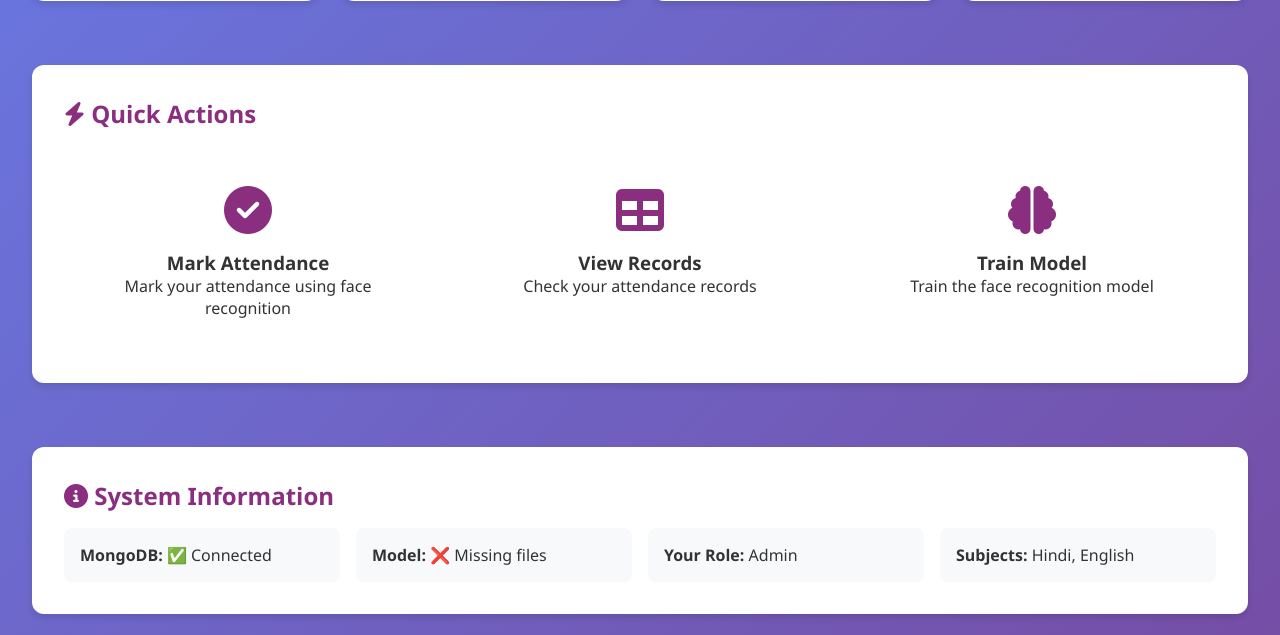
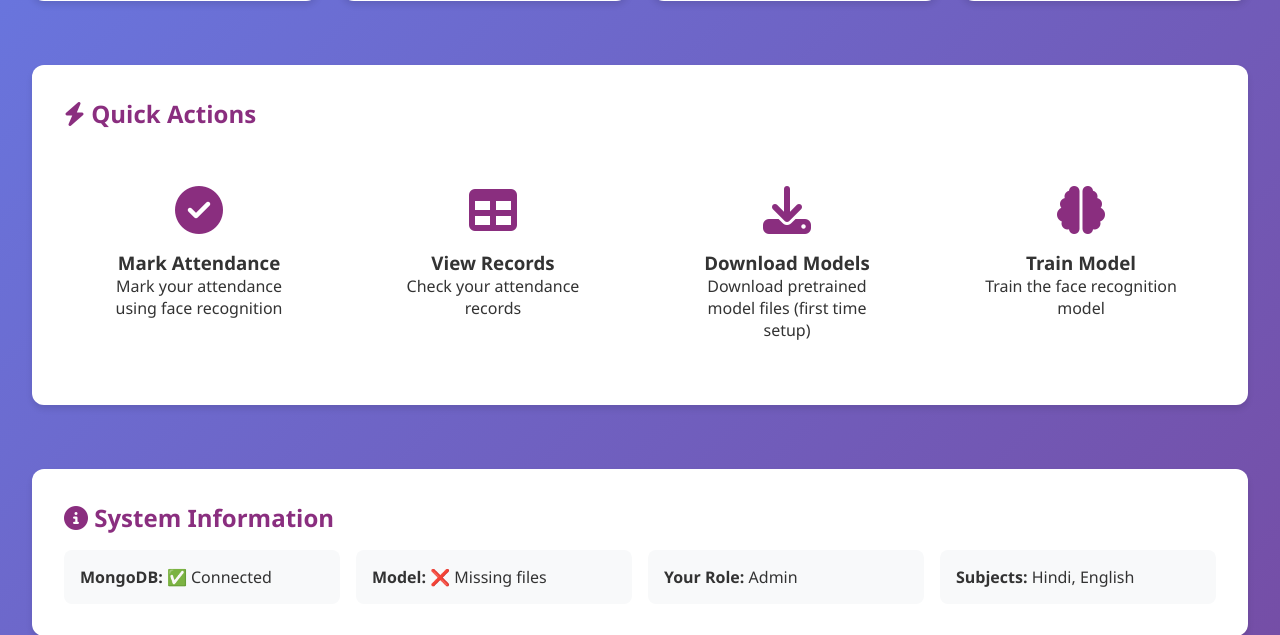
Before and after one commit to tusharsharma20021114-rgb/Web-based-Smart-attendence-system-using-ML, a Flask app: page /dashboard in a window 1280 px wide. Shown: the part 463-1098 px from the top of the page. Run offline with Flask 3, Linux system fonts and the light colour scheme; the visitor is signed in with stand-in values (Sample User, id 1); data that the repository does not hold is empty.

Commit message:
Add pretrained FaceNet model to repo and download endpoint

```diff
--- a/app.py
+++ b/app.py
@@ -433,6 +433,32 @@ def train_model():
     except Exception as e:
         return jsonify({'success': False, 'error': str(e)}), 500
 
+@app.route('/api/download-models', methods=['POST'])
+@login_required
+def download_models_endpoint():
+    try:
+        # Check if user is admin
+        if session.get('user_role') != 'admin':
+            return jsonify({'success': False, 'error': 'Admin access required'}), 403
+
+        from download_models import ensure_models
+        from threading import Thread
+
+        def download_task():
+            try:
+                result = ensure_models()
+                if result:
+                    load_models()
+                    print("✅ Models downloaded and loaded")
+            except Exception as e:
+                print(f"❌ Download error: {e}")
+
+        Thread(target=download_task).start()
+
+        return jsonify({'success': True, 'message': 'Model download started. Check back in 1-2 minutes.'})
+    except Exception as e:
+        return jsonify({'success': False, 'error': str(e)}), 500
+
 @app.route('/api/health', methods=['GET'])
 def health_check():
     model_status = {
--- a/templates/dashboard.html
+++ b/templates/dashboard.html
@@ -69,6 +69,12 @@
             </a>
 
             {% if role == 'admin' %}
+            <div class="action-card" onclick="downloadModels()">
+                <i class="fas fa-download"></i>
+                <h3>Download Models</h3>
+                <p>Download pretrained model files (first time setup)</p>
+            </div>
+
             <div class="action-card" onclick="trainModel()">
                 <i class="fas fa-brain"></i>
                 <h3>Train Model</h3>
@@ -160,8 +166,30 @@
 
             if (result.success) {
                 showNotification('Model training started! Check console for progress.', 'success');
+                setTimeout(loadDashboard, 5000); // Refresh after 5 seconds
             } else {
                 showNotification('Training failed: ' + result.error, 'error');
+            }
+        } catch (error) {
+            showNotification('Error: ' + error.message, 'error');
+        }
+    }
+
+    // Download models function
+    async function downloadModels() {
+        if (!confirm('Download pretrained model files? This will take 1-2 minutes.')) return;
+
+        showNotification('Downloading models...', 'info');
+
+        try {
+            const response = await fetch('/api/download-models', { method: 'POST' });
+            const result = await response.json();
+
+            if (result.success) {
+                showNotification(result.message, 'success');
+                setTimeout(loadDashboard, 60000); // Refresh after 1 minute
+            } else {
+                showNotification('Download failed: ' + result.error, 'error');
             }
         } catch (error) {
             showNotification('Error: ' + error.message, 'error');
```
Also changed, not shown: 2 other files.
